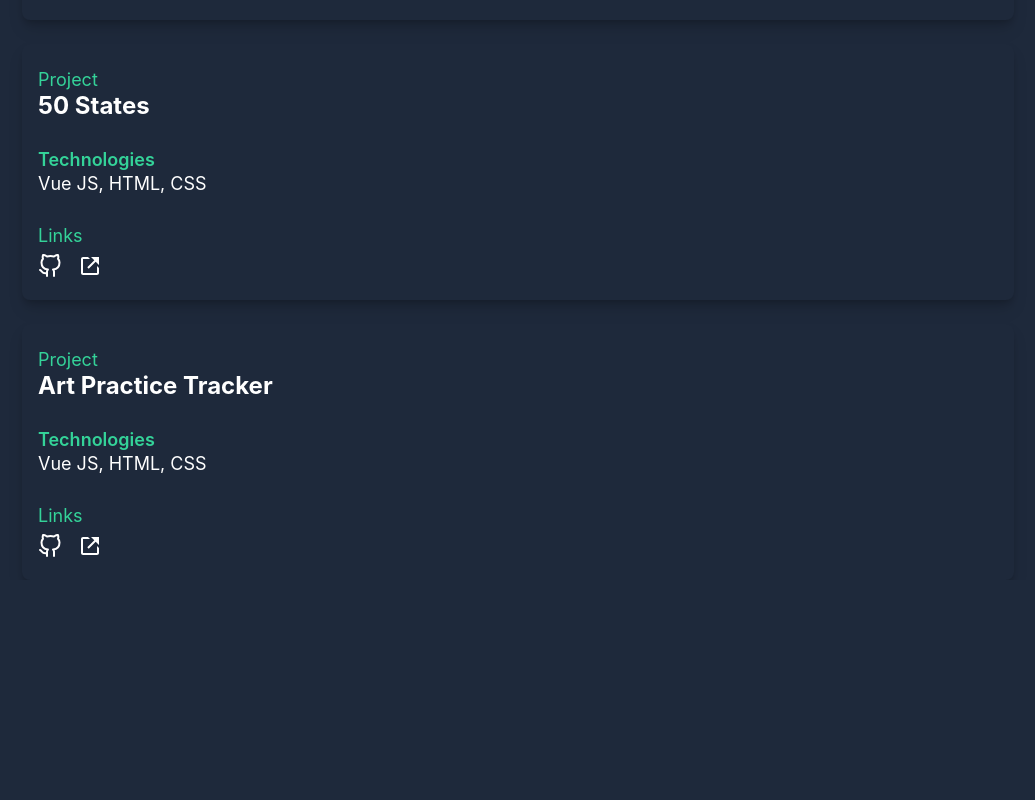
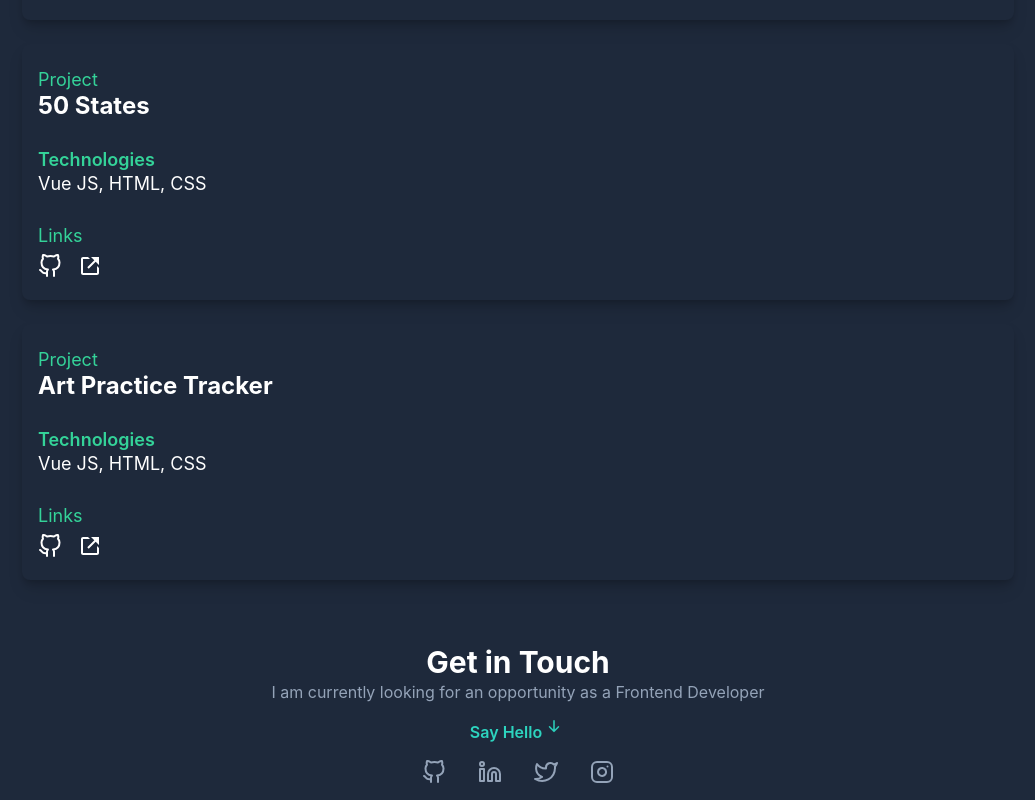
Before and after one commit to fermolanoc/fermolanoc.github.io, a React (Create React App) app: page / in a window 1280 px wide. Shown: the part 1772-2572 px from the top of the page, without its empty margins (122-1157 px from the left). Before the commit the page ends 2352 px from the top, so only its background shows below. Built offline with nearby package versions, Linux system fonts and the light colour scheme.

Commit message:
[ADD] contact section

```diff
--- a/src/App.js
+++ b/src/App.js
@@ -1,3 +1,4 @@
+import Contact from "./components/Contact";
 import Header from "./components/Header";
 import Hero from "./components/Hero";
 import Work from "./components/Work";
@@ -10,6 +11,7 @@ function App() {
         <Header />
         <Hero />
         <Work />
+        <Contact />
       </div>
     </div>
   );
--- /dev/null
+++ b/src/components/Contact.js
@@ -0,0 +1,35 @@
+import { BsArrowDownShort } from "react-icons/bs";
+import { FiGithub, FiTwitter, FiLinkedin, FiInstagram } from "react-icons/fi";
+
+function Contact() {
+  return (
+    <div className="w-full h-auto flex flex-col justify-center items-center my-8 p-4 text-white">
+      <p className="text-3xl font-bold">Get in Touch</p>
+      <p className="text-slate-400">
+        I am currently looking for an opportunity as a Frontend Developer
+      </p>
+      <p className="flex justify-center items-center font-semibold mt-4 text-teal-400">
+        Say Hello{" "}
+        <span>
+          <BsArrowDownShort size={24} className="animate-bounce" />
+        </span>{" "}
+      </p>
+      <div className="mt-4 flex space-x-8 items-center text-slate-400">
+        <a href="https://github.com/fermolanoc" target="_blank">
+          <FiGithub size={24} />
+        </a>
+        <a href="https://www.linkedin.com/in/fermolanoc/" target="_blank">
+          <FiLinkedin size={24} />
+        </a>
+        <a href="https://twitter.com/molcadev" target="_blank">
+          <FiTwitter size={24} />
+        </a>
+        <a href="https://www.instagram.com/molcadev/" target="_blank">
+          <FiInstagram size={24} />
+        </a>
+      </div>
+    </div>
+  );
+}
+
+export default Contact;
--- a/src/components/Hero.js
+++ b/src/components/Hero.js
@@ -8,7 +8,7 @@ function Hero() {
   return (
     <div
       id="home"
-      className="snap-start flex flex-col space-y-2 mt-16 px-4 h-screen items-start"
+      className="w-full flex flex-col space-y-2 mt-16 px-4 h-screen items-start"
     >
       <div>
         <div className="text-left text-7xl font-extrabold -mb-6">
--- a/src/components/Work.js
+++ b/src/components/Work.js
@@ -6,7 +6,7 @@ function Work() {
   const data = projects;
 
   return (
-    <div className="snap-center grid grid-cols-1 p-4 h-screen gap-6">
+    <div className="w-full grid grid-cols-1 p-4 h-auto gap-6">
       {data.map((project, index) => {
         return (
           <div
```
